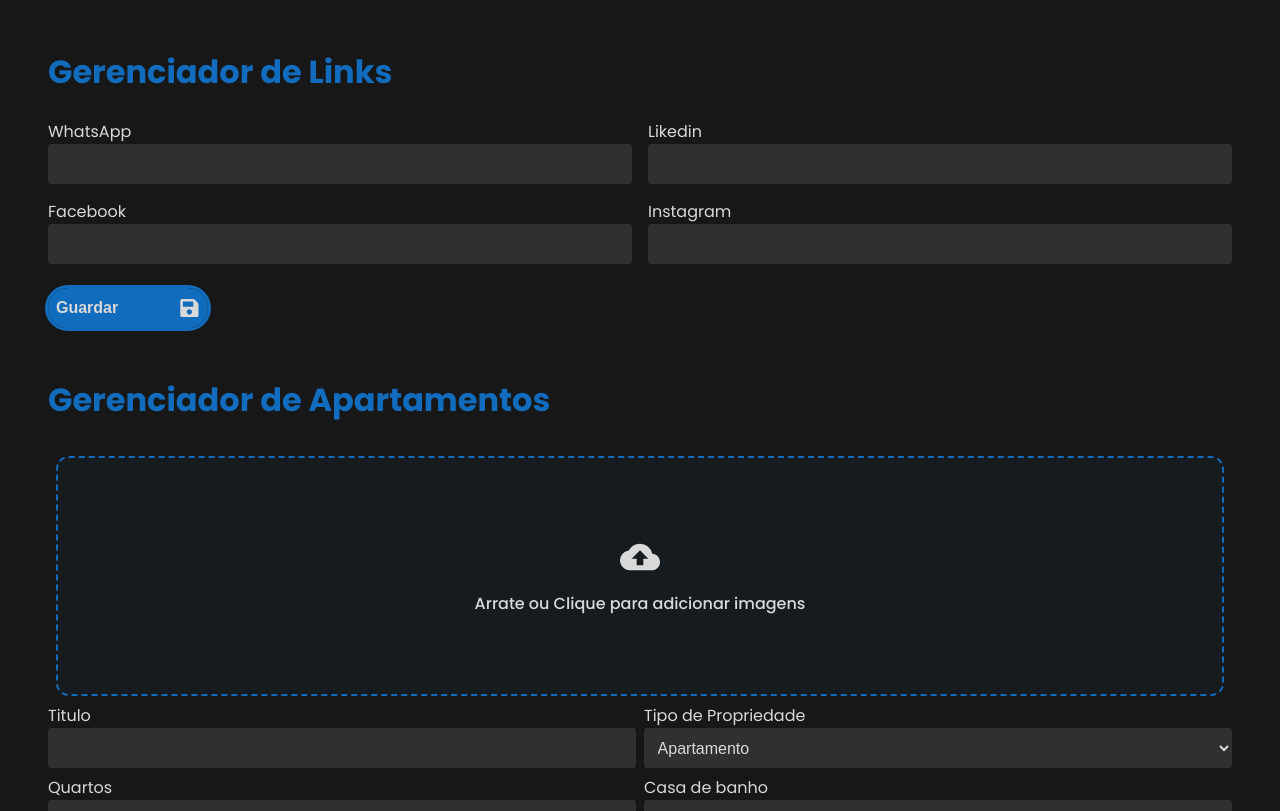
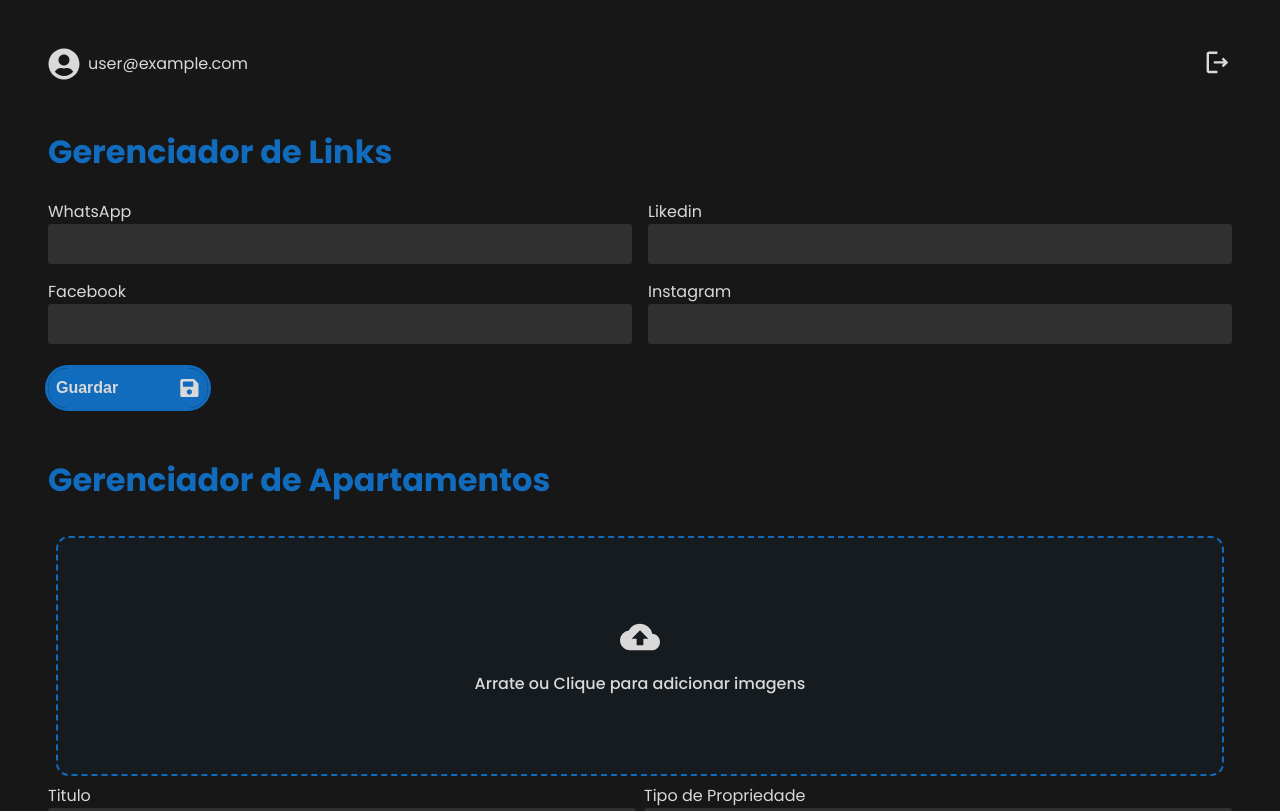
Before and after one commit to juniorgomes14/Safe-Website, a React (Vite) app: page /dashboard in a window 1280 px wide. Shown: the top 811 px of the page. Built offline with nearby package versions, Linux system fonts and the light colour scheme; no server answers; sample sign-in values are in the browser's storage.

Commit message:
fix: login and logout state

```diff
--- a/src/context/AuthContext.jsx
+++ b/src/context/AuthContext.jsx
@@ -1,12 +1,11 @@
 import {
-  createUserWithEmailAndPassword,
   onAuthStateChanged,
   signInWithEmailAndPassword,
   signOut,
 } from "firebase/auth";
-import React, { createContext, useContext, useState, useEffect } from "react";
+import PropTypes from "prop-types";
+import React, { createContext, useContext, useEffect, useState } from "react";
 import FireBaseAuth from "../firebase/firebaseConfig";
-import PropTypes from "prop-types";
 
 export const AuthContext = createContext();
 
@@ -18,15 +17,19 @@ function AuthProvider({ children }) {
   const [user, setUser] = useState(null);
   const [loading, setLoading] = useState(true);
 
-
-  const loginUser = (email, password) => {
-    setLoading(true);
-    return signInWithEmailAndPassword(auth, email, password);
+  const loginUser = async (email, password) => {
+    try {
+      await signInWithEmailAndPassword(FireBaseAuth, email, password);
+      return true;
+    } catch (error) {
+      // console.error("Erro no login:", error);
+      return false;
+    }
   };
 
   const logOut = () => {
     setLoading(true);
-    return signOut(auth);
+    return signOut(FireBaseAuth);
   };
 
   useEffect(() => {
@@ -41,25 +44,6 @@ function AuthProvider({ children }) {
   }, []);
 
 
-  // Função de login
-  async function loginAdmin(email, password) {
-    try {
-      const login = await signInWithEmailAndPassword(
-        FireBaseAuth,
-        email,
-        password
-      );
-      setUser(login.user);
-      const tokenUser = await login.user.getIdToken();
-      setToken(tokenUser);
-
-      return true;
-    } catch (error) {
-      console.error("Erro no login:", error);
-      return false;
-    }
-  }
-
   const authValue = {
     user,
     loginUser,
@@ -67,7 +51,9 @@ function AuthProvider({ children }) {
     loading,
   };
 
-  return <AuthContext.Provider value={authValue}>{children}</AuthContext.Provider>;
+  return (
+    <AuthContext.Provider value={authValue}>{children}</AuthContext.Provider>
+  );
 }
 
 AuthProvider.propTypes = {
--- a/src/routes/AdminLogin/AdminLogin.jsx
+++ b/src/routes/AdminLogin/AdminLogin.jsx
@@ -1,14 +1,15 @@
-import Logo from "../../assets/logoSafe.webp";
-import backgroundImage from "../../assets/safeBackground.jpg";
-import "./AdminLogin.css";
-// import { useMutation } from "@tanstack/react-query";
 import { zodResolver } from "@hookform/resolvers/zod";
 import { useState } from "react";
 import { useForm } from "react-hook-form";
+import toast, { Toaster } from "react-hot-toast";
 import { IoIosEye, IoIosEyeOff } from "react-icons/io";
 import { Navigate } from "react-router-dom";
 import { z } from "zod";
+import Logo from "../../assets/logoSafe.webp";
+import backgroundImage from "../../assets/safeBackground.jpg";
 import { useAuth } from "../../context/AuthContext";
+import Loading from "../Loading/Loading";
+import "./AdminLogin.css";
 
 const loginSchema = z.object({
   email: z
@@ -19,25 +20,14 @@ const loginSchema = z.object({
 });
 
 const AdminLogin = () => {
-  // const navigate = useNavigate();
-  const { loading, user, loginUser } = useAuth()
+  const { loading, user, loginUser } = useAuth();
 
-  if (loading) {
-    return (
-      <p>Carregado</p>
-    );
-  }
+  if (loading) return <Loading />;
 
-  // If the user is already authenticated, redirect to the home page
-  if (user) {
-    return <Navigate to="/dashboard" />;
-  }
-
-
+  if (user) return <Navigate to="/dashboard" />;
 
   const [showPassword, setShowPassword] = useState(false);
   const toggleShowPassword = () => setShowPassword(!showPassword);
-  const [loginError, setLoginError] = useState(null);
 
   const {
     register,
@@ -46,28 +36,26 @@ const AdminLogin = () => {
   } = useForm({
     resolver: zodResolver(loginSchema),
   });
-  // useEffect(() => {
-  //   async function LoginState() {
-
-  //     console.log(Auth.token)
-  //     if (Auth.token) return navigate("/dashboard", { replace: true });
-  //   }
-  //   LoginState();
-  // }, []);
 
   async function OnLogin(data) {
-    setLoginError(null);
-    const success = await Auth.loginAdmin(data.email, data.password);
+    const success = await loginUser(data.email, data.password);
 
-    if (!success) return setLoginError("O email ou password estão incorretos");
-
-    navigate("/dashboard");
+    if (!success) {
+      toast.error(`Email ou password estão incorretos`);
+    }
   }
-
-
 
   return (
     <div className="login-container">
+      <Toaster
+        toastOptions={{
+          style: {
+            backgroundColor: "#303030",
+            padding: "16px",
+            color: "#D9D9D9",
+          },
+        }}
+      />
       <form className="login-form" onSubmit={handleSubmit(OnLogin)}>
         <img src={Logo} className="logo-login" alt="logo-login" />
         <label htmlFor="username">
@@ -94,12 +82,6 @@ const AdminLogin = () => {
             </span>
           )}
         </label>
-        {loginError && (
-          <p className="login-error-message">
-            Email ou password estão incorretos
-          </p>
-        )}
-
         <button className="enter-button">Entrar</button>
       </form>
       <img
--- a/src/routes/Dashboard/Dashboard.css
+++ b/src/routes/Dashboard/Dashboard.css
@@ -9,6 +9,44 @@
     overflow: hidden;
     gap: 3rem;
 }
+
+.dashboard-header{
+    width: 100%;
+    display: flex;
+    color: var(--light-gray);
+justify-content: space-between;
+}
+
+.username{
+    display: flex;
+    align-items: center;
+    justify-content: center;
+    gap: .5rem;
+}
+
+.user-icon{
+    width: 2rem;
+    height: 2rem;
+}
+
+.logout-icon{
+    width: 1.8rem;
+    height: 1.8rem;
+}
+
+.logout-btn{
+    position: relative;
+    color:var(--light-gray);
+    background-color: transparent;
+    border: none;
+    transition: .5s;
+    cursor: pointer;
+    padding-left: .5rem;
+}
+.logout-btn:hover{
+    color: var(--blue);
+}
+
 .manager-title{
     color: var(--blue);
     font-size: 2em;
--- a/src/routes/Dashboard/Dashboard.jsx
+++ b/src/routes/Dashboard/Dashboard.jsx
@@ -1,17 +1,34 @@
+import { Toaster } from "react-hot-toast";
+import { FaUserCircle } from "react-icons/fa";
+import { MdOutlineLogout } from "react-icons/md";
 import AddApartmentSale from "../../components/Add ApartmentSale/AddApartmentSale";
+import AddCarSales from "../../components/AddCarSales/AddCarSales";
 import LinksManager from "../../components/LinksManager/LinksManager";
-import { Toaster } from "react-hot-toast";
+import { useAuth } from "../../context/AuthContext";
 import "./Dashboard.css";
 
 const Dashboard = () => {
+  const { user, logOut } = useAuth();
+
   return (
     <div className="dashboard-container">
+      <div className="dashboard-header">
+        <div className="username">
+          <FaUserCircle className="user-icon" />
+          <p>{user.email}</p>
+        </div>
+
+        <button className="logout-btn" onClick={logOut}>
+          <MdOutlineLogout className="logout-icon" />
+        </button>
+      </div>
       <LinksManager />
       <AddApartmentSale />
+      <AddCarSales />
       <Toaster
         toastOptions={{
           style: {
-            backgroundColor:"#303030",
+            backgroundColor: "#303030",
             padding: "16px",
             color: "#D9D9D9",
           },
```
